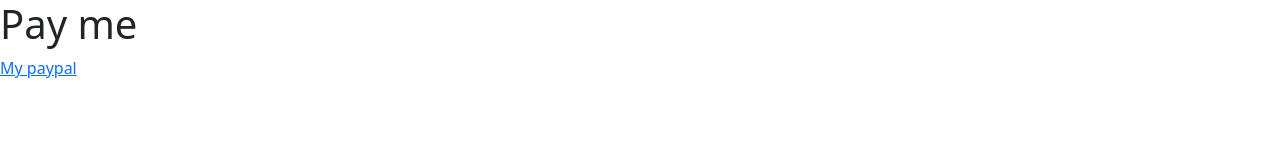
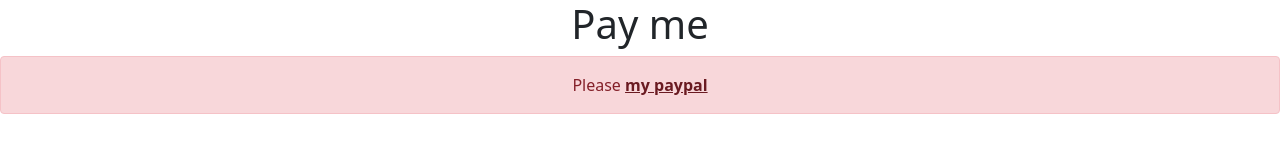
Before and after one commit to jamiecmarks/jamiecmarks.github.io, a plain HTML site: page index.html in a window 1280 px wide. Drawn offline with nearby package versions, Linux system fonts and the light colour scheme.

Commit message:
added danger alert and style

```diff
--- a/index.html
+++ b/index.html
@@ -3,9 +3,12 @@
     <head>
         <title>PLEASE</title>
         <link href="https://cdn.jsdelivr.net/npm/bootstrap@5.1.3/dist/css/bootstrap.min.css" rel="stylesheet" integrity="sha384-1BmE4kWBq78iYhFldvKuhfTAU6auU8tT94WrHftjDbrCEXSU1oBoqyl2QvZ6jIW3" crossorigin="anonymous">
+        <link rel="stylesheet" href="style.css">
     </head>
     <body>
         <h1>Pay me</h1>
-        <a href="https://paypal.me/jamiecmarks/">My paypal</a>
+        <div class="alert alert-danger" role="alert">
+           Please <a href="https://paypal.me/jamiecmarks/" class="alert-link">my paypal</a>
+        </div>
     </body>
 </html>
--- a/style.css
+++ b/style.css
@@ -0,0 +1,3 @@
+body {
+    text-align: center;
+}
```
